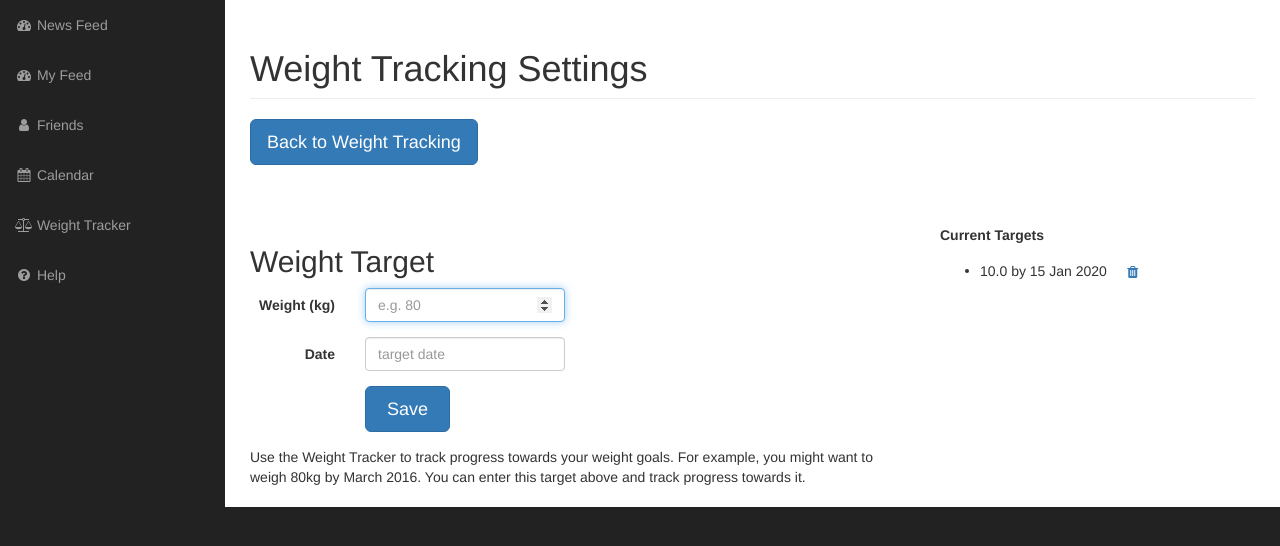
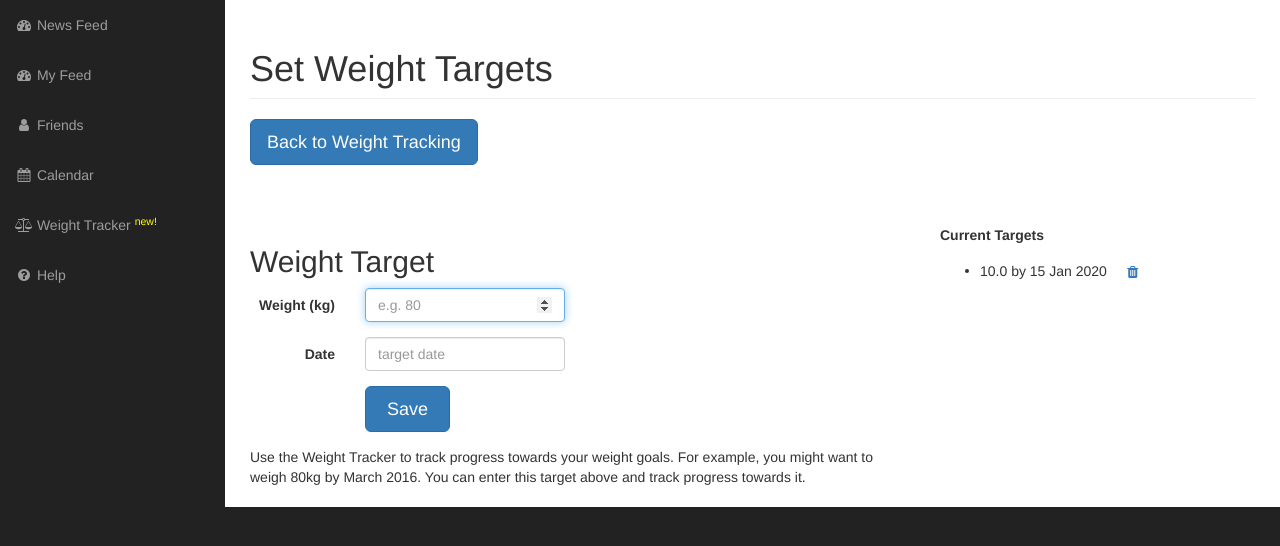
Before and after one commit to MattHealy/foodloggr, a Flask app: page /app/weight/settings in a window 1280 px wide. Shown: the part 51-597 px from the top of the page. Run offline with Flask 2, Linux system fonts and the light colour scheme; a user stored in the database is signed in; tables that the repository leaves empty hold one stand-in row (values such as "Sample post"); some libraries are stand-ins or nearby versions.

Commit message:
Highlight weight tracker

```diff
--- a/app/admin/views.py
+++ b/app/admin/views.py
@@ -719,7 +719,7 @@ def weight_settings():
 
         return redirect(url_for('admin.weight_settings'))
 
-    return render_template("admin/weight_settings.html", title='Weight Tracking Settings', \
+    return render_template("admin/weight_settings.html", title='Set Weight Targets', \
                             target_weights = g.user.target_weights, form = form, \
                             removeform = removeform)
 
--- a/app/templates/admin/base.html
+++ b/app/templates/admin/base.html
@@ -188,7 +188,7 @@
                         <a href="{{ url_for('admin.calendar') }}"><i class="fa fa-fw fa-calendar"></i> Calendar</a>
                     </li>
                     <li{% if request.path=='/app/weight' %} class="active"{% endif %}>
-                        <a href="{{ url_for('admin.weighttracker') }}"><i class="fa fa-fw fa-balance-scale"></i> Weight Tracker</a>
+                        <a href="{{ url_for('admin.weighttracker') }}"><i class="fa fa-fw fa-balance-scale"></i> Weight Tracker <sup><span style="color: yellow;">new!</span></sup></a>
                     </li>
                     <li{% if request.path=='/app/help' %} class="active"{% endif %}>
                         <a href="{{ url_for('admin.help') }}"><i class="fa fa-fw fa-question-circle"></i> Help</a>
--- a/app/templates/admin/weight.html
+++ b/app/templates/admin/weight.html
@@ -89,7 +89,7 @@ function drawBasic() {
 
                 <div class="row">
                     <div class="col-lg-12 col-xs-12">
-                        <p><a href="{{ url_for('admin.weight_settings') }}" class="btn btn-lg btn-primary" role="button">Edit Settings</a></p>
+                        <p><a href="{{ url_for('admin.weight_settings') }}" class="btn btn-lg btn-primary" role="button">Set Targets</a></p>
                     </div>
                 </div>
 
```
